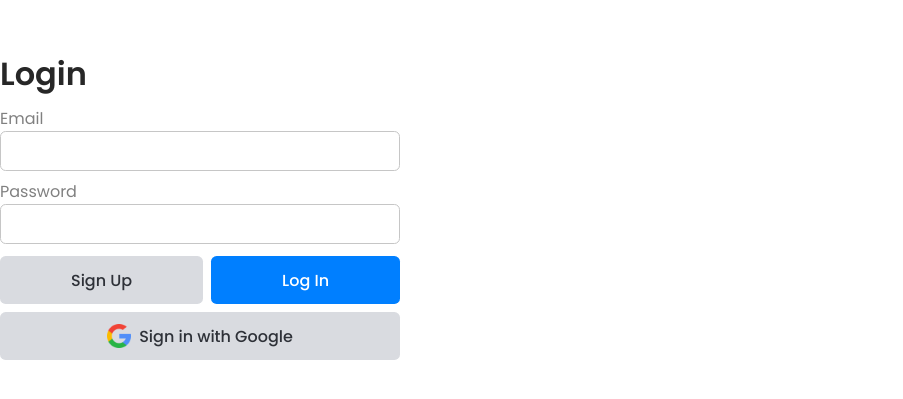
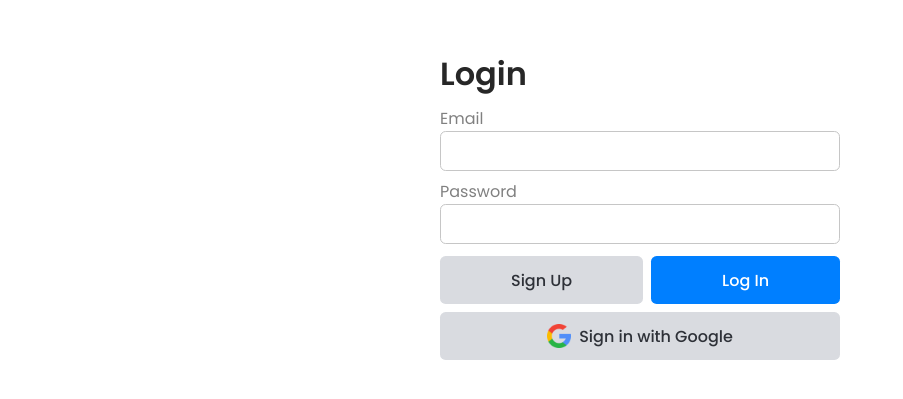
Before and after one commit to alexndrho/todo-app, a React (Vite) app: page / in a window 1280 px wide. Shown: the part 195-594 px from the top of the page, without its empty margins (0-903 px from the left). Built offline with nearby package versions, Linux system fonts and the light colour scheme; no server answers.

Commit message:
fixed log in layout

```diff
--- a/src/components/Login.tsx
+++ b/src/components/Login.tsx
@@ -16,6 +16,9 @@ const { styled } = stitches;
 const Main = styled('main', {
   width: '100%',
   height: '100%',
+  display: 'flex',
+  justifyContent: 'center',
+  alignItems: 'center',
 });
 
 const Form = styled('form', {
```
